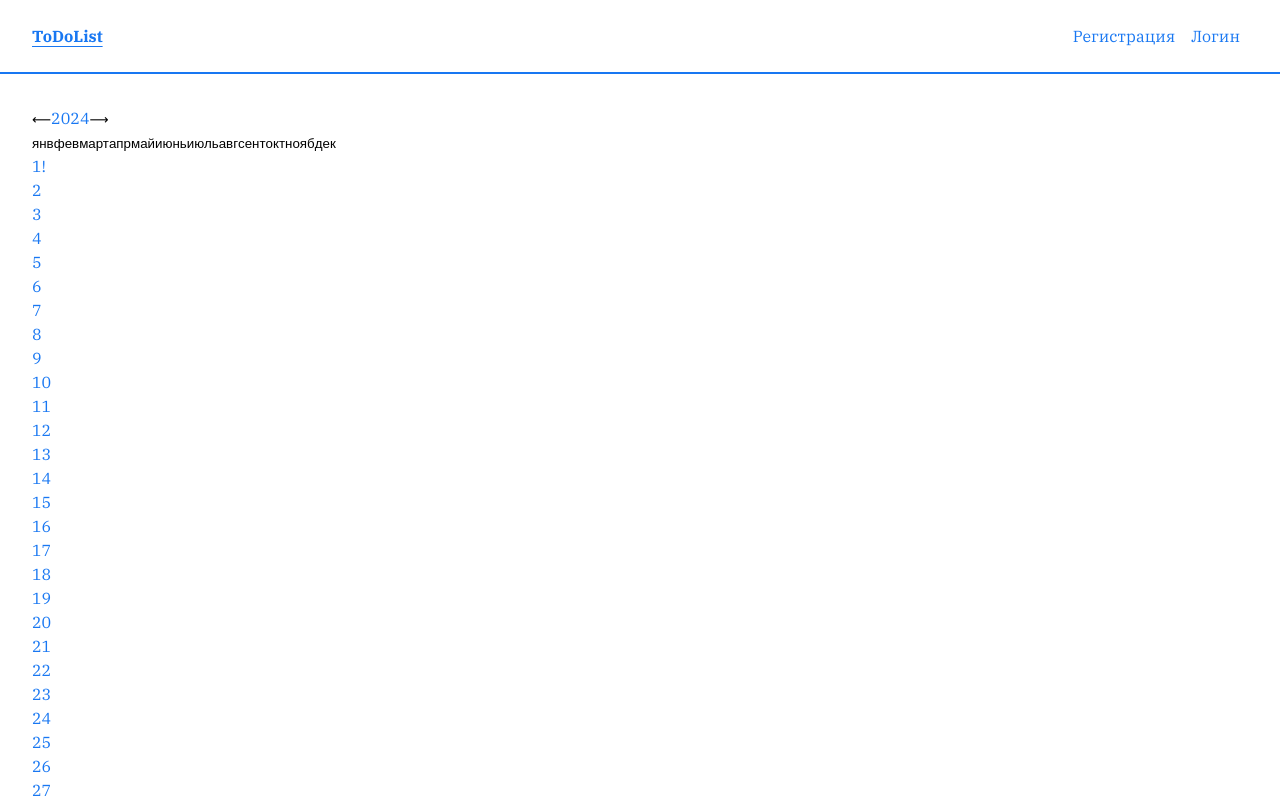
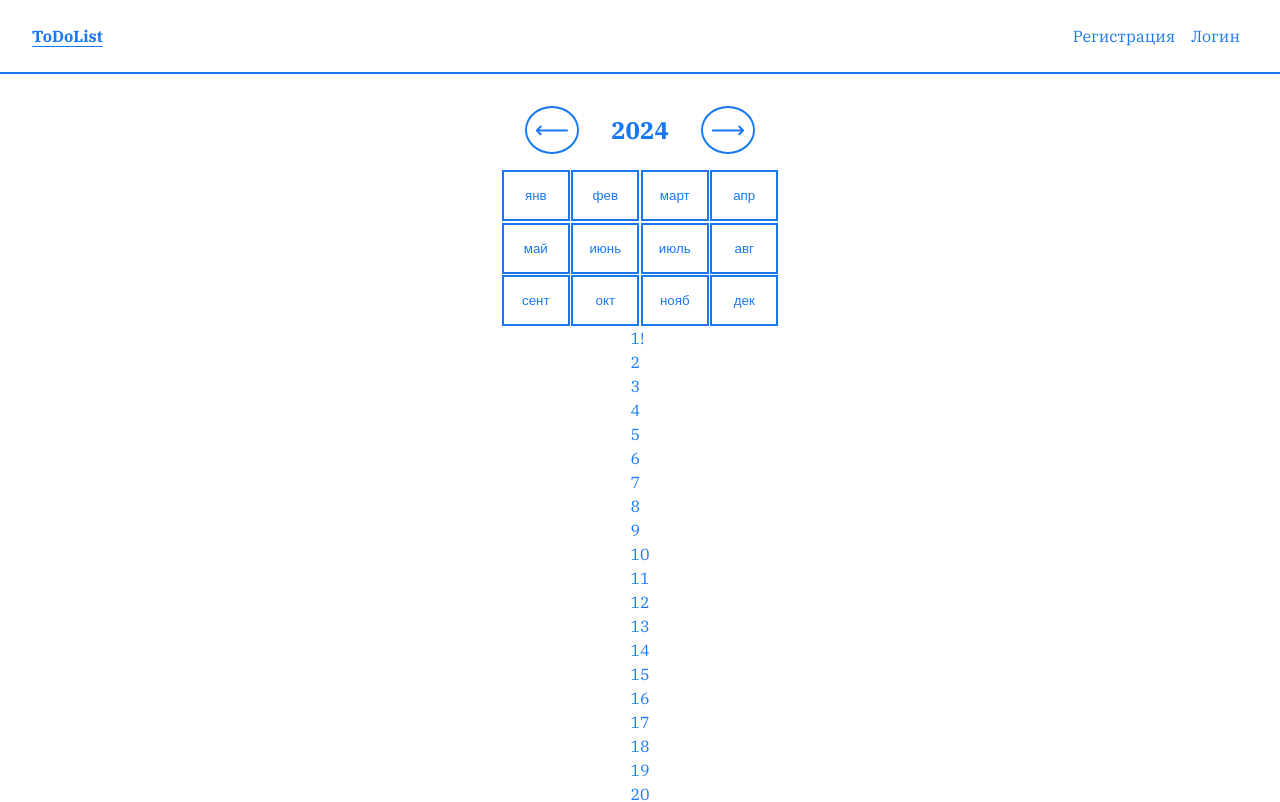
Before and after one commit to do6roetyro/airnet_todo_list, a React (Create React App) app: page /calendar in a window 1280 px wide. Shown: the top 802 px of the page. Built offline with nearby package versions, Linux system fonts and the light colour scheme.

Commit message:
feat: стилизация компонентов календаря

```diff
--- a/src/assets/styles/blocks/calendar.scss
+++ b/src/assets/styles/blocks/calendar.scss
@@ -1,3 +1,6 @@
 .calendar {
-
+    display: flex;
+    flex-direction: column;
+    justify-content: center;
+    align-items: center;
 }
--- a/src/assets/styles/blocks/current-year.scss
+++ b/src/assets/styles/blocks/current-year.scss
@@ -0,0 +1,22 @@
+@use "../global/variables.scss";
+
+.current-year {
+    display: flex;
+    align-items: center;
+    gap: 2rem;
+    padding-bottom: 1rem;
+}
+
+.current-year__button {
+    padding: 0.5rem;
+    font-size: 1.5rem;
+    color: variables.$color-blue;
+    border: 2px solid variables.$color-blue;
+    border-radius: 100%;
+
+}
+
+.current-year__date {
+    font-size: 1.5rem;
+    font-weight: 700;
+}
--- a/src/assets/styles/blocks/months.scss
+++ b/src/assets/styles/blocks/months.scss
@@ -0,0 +1,14 @@
+@use "../global/variables.scss";
+
+.months {
+    display: grid;
+   grid-template-columns: repeat(4, 1fr);
+    gap: 0.1rem;
+}
+
+.months__button  {
+    padding: 1rem;
+    color: variables.$color-blue;
+    border: 2px solid variables.$color-blue;
+
+}
```
